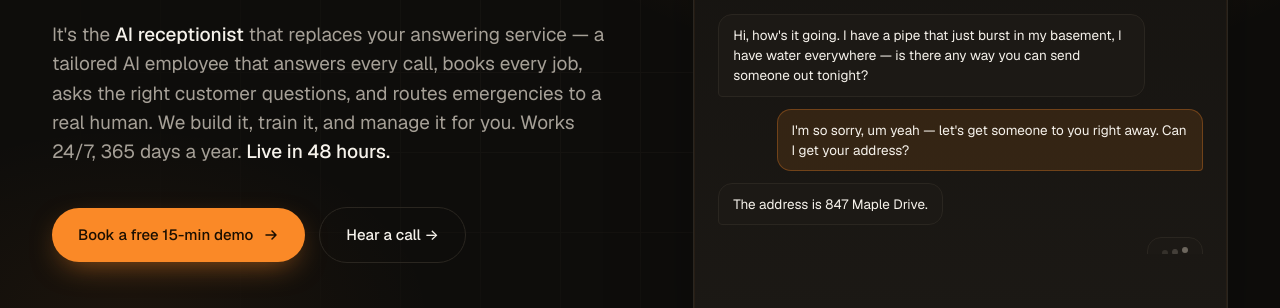
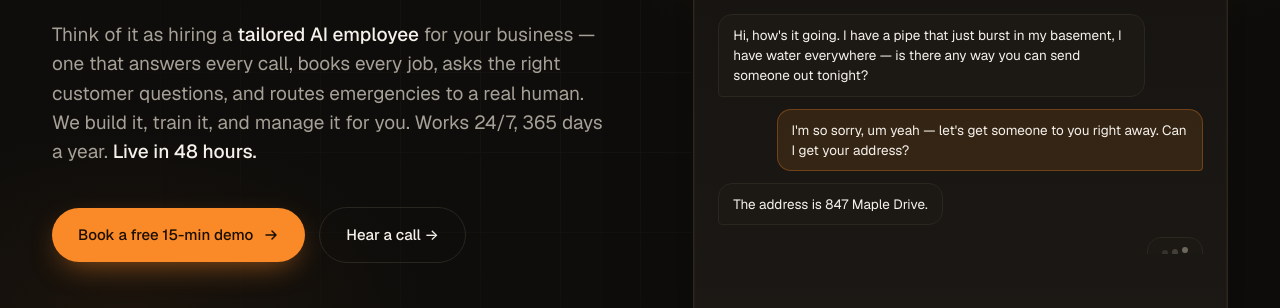
Before and after one commit to brandonworkspace10/CM.01, a website: page index.html in a window 1280 px wide. Shown: the part 328-636 px from the top of the page. Drawn offline with nearby package versions, Linux system fonts and the light colour scheme.

Commit message:
copy: revert hero subheadline to original wording
Drop the "replaces your answering service" bridge clause — reads cleaner.

Co-Authored-By: Claude Opus 4.8 <noreply@anthropic.com>

```diff
--- a/index.html
+++ b/index.html
@@ -1149,7 +1149,7 @@ footer {
         <span class="ai-label">AI Receptionist</span> for <span class="swap">Home Service Companies</span>
       </h1>
       <p class="hero-sub reveal d2 in" data-i18n="hero.sub">
-        It's the <strong>AI receptionist</strong> that replaces your answering service — a tailored AI employee that answers every call, books every job, asks the right customer questions, and routes emergencies to a real human. We build it, train it, and manage it for you. Works 24/7, 365 days a year. <strong>Live in 48 hours.</strong>
+        Think of it as hiring a <strong>tailored AI employee</strong> for your business — one that answers every call, books every job, asks the right customer questions, and routes emergencies to a real human. We build it, train it, and manage it for you. Works 24/7, 365 days a year. <strong>Live in 48 hours.</strong>
       </p>
       <div class="cta-row reveal d3 in">
         <a href="#demo" class="btn btn-primary">
--- a/locales/en.json
+++ b/locales/en.json
@@ -7,7 +7,7 @@
   "nav.cta": "Book a demo →",
   "nav.demo": "Book a demo",
   "hero.eyebrow": "Never miss another service call",
-  "hero.sub": "It's the <strong>AI receptionist</strong> that replaces your answering service — a tailored AI employee that answers every call, books every job, asks the right customer questions, and routes emergencies to a real human. We build it, train it, and manage it for you. Works 24/7, 365 days a year. <strong>Live in 48 hours.</strong>",
+  "hero.sub": "Think of it as hiring a <strong>tailored AI employee</strong> for your business — one that answers every call, books every job, asks the right customer questions, and routes emergencies to a real human. We build it, train it, and manage it for you. Works 24/7, 365 days a year. <strong>Live in 48 hours.</strong>",
   "hero.cta1": "Book a free 15-min demo",
   "hero.cta2": "Hear a call →",
   "hero.stat1": "Calls answered",
--- a/locales/es.json
+++ b/locales/es.json
@@ -6,7 +6,7 @@
   "nav.blog": "Blog",
   "nav.cta": "Reservar demo →",
   "hero.eyebrow": "Nunca pierdas otra llamada de servicio",
-  "hero.sub": "Es la <strong>recepcionista de IA</strong> que reemplaza tu servicio de contestación — un empleado de IA a medida que contesta cada llamada, agenda cada trabajo, hace las preguntas correctas y dirige las emergencias a una persona real. Nosotros lo construimos, entrenamos y gestionamos por ti. Trabaja 24/7, 365 días al año. <strong>En vivo en 48 horas.</strong>",
+  "hero.sub": "Imagínalo como contratar a un <strong>empleado de IA a medida</strong> para tu negocio — uno que contesta cada llamada, agenda cada trabajo, hace las preguntas correctas y dirige las emergencias a una persona real. Nosotros lo construimos, entrenamos y gestionamos por ti. Trabaja 24/7, 365 días al año. <strong>En vivo en 48 horas.</strong>",
   "hero.cta1": "Demo gratis de 15 min",
   "hero.cta2": "Escuchar una llamada →",
   "hero.stat1": "Llamadas contestadas",
```
